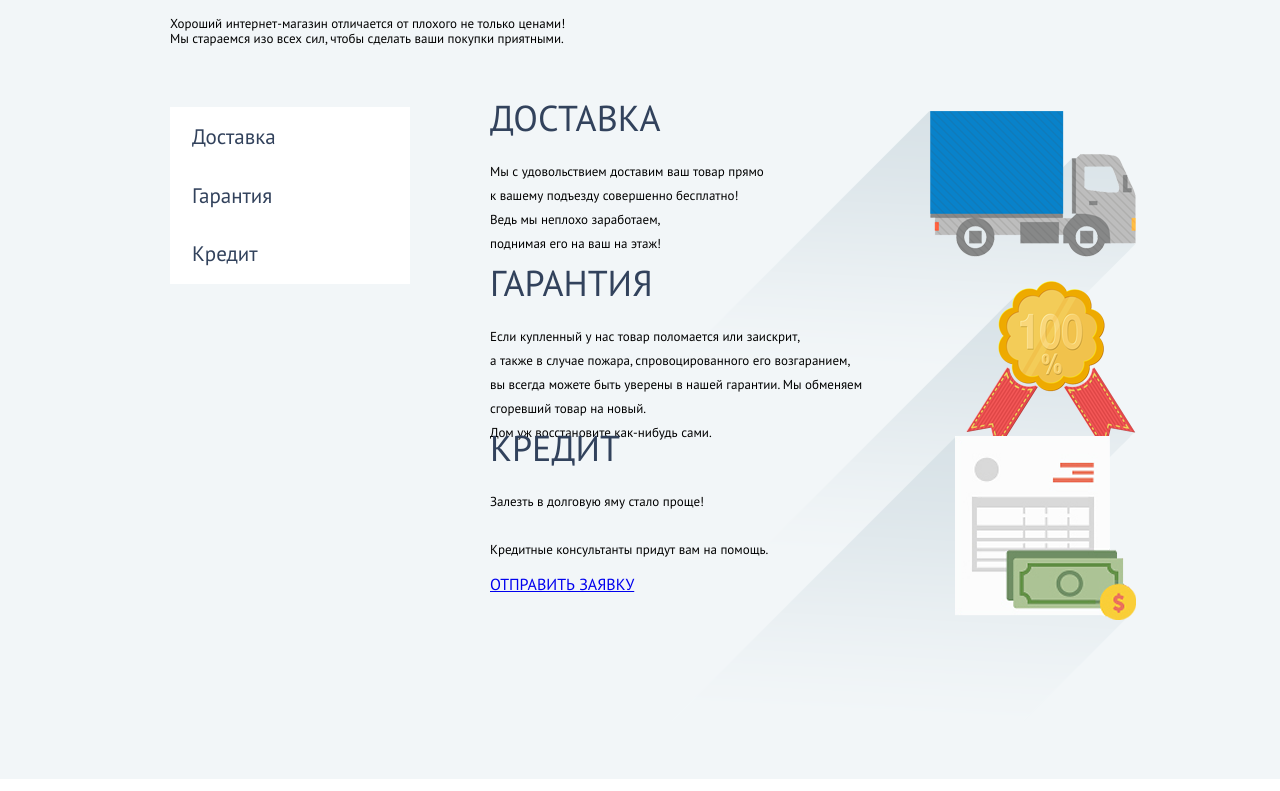
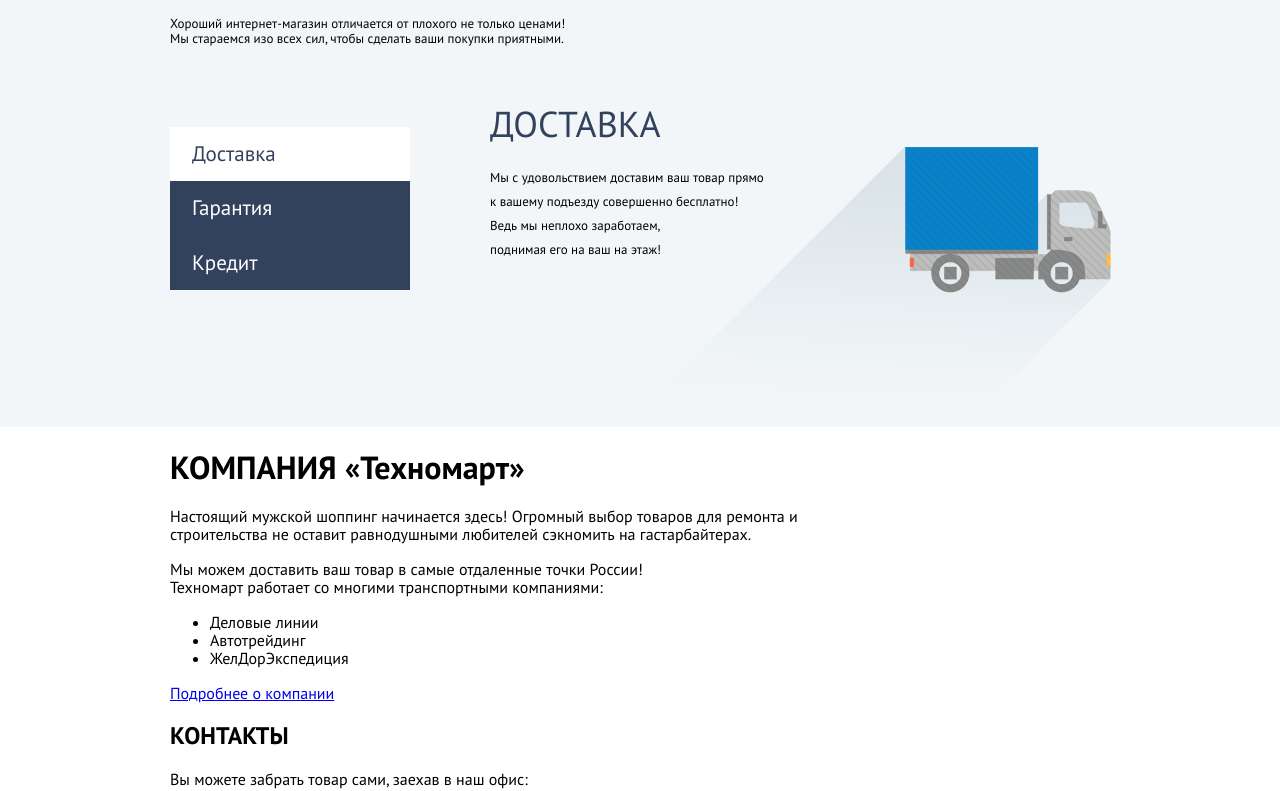
Before and after one commit to allaG7/Technomart, a plain HTML site: page index.html in a window 1280 px wide. Shown: the part 2348-3139 px from the top of the page. Drawn offline with nearby package versions, Linux system fonts and the light colour scheme; a web font is replaced by a local one.

Commit message:
вчерную сверстала слайдер-боттом

```diff
--- a/css/style.css
+++ b/css/style.css
@@ -784,7 +784,7 @@ body {
 
 .slider-bottom {
   width: 966px;
-  min-height: 363px;
+  min-height: 523px;
 }
 
 .title {
@@ -808,7 +808,11 @@ body {
 
 .slide-bottom {
 	width:100%;
-	height: 343px;
+	height: 285px;
+}
+
+.slide-bottom {
+	display: none;
 }
 
 input[type="radio"] {
@@ -827,7 +831,28 @@ input[type="radio"] +label {
 	opacity: 1;
 }
 
-label {
+.slider-bottom label {
+	display: block;
+	width: 218px;
+	font-size: 21px;
+	color: #ffffff;
+	background: #32425c;
+	padding-left: 22px;
+	padding-top: 15px;
+	padding-bottom: 15px;
+}
+
+label:hover {
+	width: 218px;
+	font-size: 21px;
+	color: #ffffff;
+	background: #293449;
+	padding-left: 22px;
+	padding-top: 15px;
+	padding-bottom: 15px;
+}
+
+label:active {
 	width: 218px;
 	font-size: 21px;
 	color: #32425c;
@@ -835,6 +860,17 @@ label {
 	padding-left: 22px;
 	padding-top: 15px;
 	padding-bottom: 15px;
+}
+
+.slider-bottom-controls {
+	display: block;
+}
+
+#delivery:checked ~ .slider-bottom-controls label[for="delivery"],
+#guarantee:checked ~ .slider-bottom-controls label[for="guarantee"],
+#credit:checked ~ .slider-bottom-controls label[for="credit"] {
+	background: #ffffff;
+	color: #32425c;
 }
 
 .bottom-slide-text {
@@ -863,13 +899,13 @@ label {
 .slide-bottom:nth-child(1) {
 	background-image: url("../img/delivery.png");
 	background-repeat: no-repeat;
-	background-position: 100% 5px;
+	background-position: 95% 35px;
 }
 
 .slide-bottom:nth-child(2) {
 	background-image: url("../img/guarantee.png");
 	background-repeat: no-repeat;
-	background-position: 100% 10px;
+	background-position: 97% 0px;
 }
 
 .slide-bottom:nth-child(3) {
@@ -877,3 +913,15 @@ label {
 	background-repeat: no-repeat;
 	background-position: 100% 0;
 }
+
+#delivery:checked ~ .slides-bottom .slide-bottom:nth-child(1) {
+	display: block;
+}
+
+#guarantee:checked ~ .slides-bottom .slide-bottom:nth-child(2) {
+	display: block;
+}
+
+#credit:checked ~ .slides-bottom .slide-bottom:nth-child(3) {
+	display: block;
+}
--- a/index.html
+++ b/index.html
@@ -206,12 +206,14 @@
 				<h1 class="title">Сервисы</h1>
 				<p class="text">Хороший интернет-магазин отличается от плохого не только ценами!
 Мы стараемся изо всех сил, чтобы сделать ваши покупки приятными.</p>
-				<input type="radio" name="slide" id="delivery" checked>
-				<label for="delivery">Доставка</label>
-				<input type="radio" name="slide" id="guarantee" >
-				<label for="guarantee">Гарантия</label>
-				<input type="radio" name="slide" id="credit">
-				<label for="credit">Кредит</label>
+				<input type="radio" id="delivery" name="toggle" checked>
+				<input type="radio" id="guarantee" name="toggle">
+				<input type="radio" id="credit" name="toggle">
+				<div class="slider-bottom-controls">
+					<label for="delivery">Доставка</label>
+					<label for="guarantee">Гарантия</label>
+					<label for="credit">Кредит</label>
+				</div>
 				<div class="slides-bottom">
 					<div class="slide-bottom">
 						<div class="bottom-slide-text">
@@ -235,7 +237,7 @@
 					<div class="slide-bottom">
 						<div class="bottom-slide-text">
 							<h2 class="bottom-slide-title">Кредит</h2>
-							<p>Залезть в долговую яму стало проще! <br>
+							<p>Залезть в долговую яму стало проще!
 Кредитные консультанты придут вам на помощь.</p>
 							<a class="btn" href="#">ОТПРАВИТЬ ЗАЯВКУ</a>
 						</div>
```
